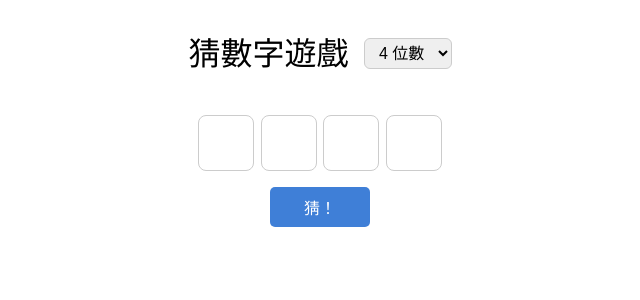
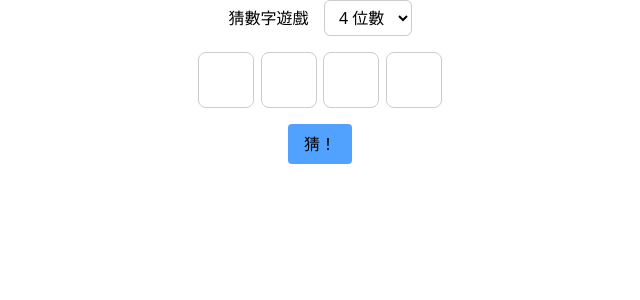
Before and after one commit to amberlin10706/bulls-and-cows, a React (Vite) app: page / in a window 1280 px wide. Shown: the top 300 px of the page, without its empty margins (320-960 px from the left). Built offline with nearby package versions, Linux system fonts and the light colour scheme.

Commit message:
tailwindcss

```diff
--- a/package.json
+++ b/package.json
@@ -10,9 +10,11 @@
     "preview": "vite preview"
   },
   "dependencies": {
+    "@tailwindcss/vite": "^4.1.11",
     "canvas-confetti": "^1.9.3",
     "react": "^19.1.0",
-    "react-dom": "^19.1.0"
+    "react-dom": "^19.1.0",
+    "tailwindcss": "^4.1.11"
   },
   "devDependencies": {
     "@eslint/js": "^9.30.1",
--- a/src/App.css
+++ b/src/App.css
@@ -1,21 +1,3 @@
-.container {
-  display: flex;
-  flex-direction: column;
-  align-items: center;
-}
-
-button {
-  margin: 1rem;
-  padding: 0.5rem 1rem;
-  font-size: 1rem;
-  cursor: pointer;
-  background-color: #3f7fd7;
-  color: white;
-  border: none;
-  border-radius: 5px;
-  width: 100px;
-}
-
 input {
   width: 3.5rem;
   height: 3.5rem;
--- a/src/App.jsx
+++ b/src/App.jsx
@@ -114,7 +114,7 @@ export default function App() {
   };
 
   return (
-    <div className="container">
+    <div className="flex flex-col items-center">
       <div
         style={{
           display: "flex",
@@ -161,13 +161,24 @@ export default function App() {
         ))}
       </div>
 
-      <button onClick={handleSubmit} disabled={finished}>
+      <button
+        className="my-4 bg-blue-400 rounded px-4 py-2 font-medium cursor-pointer"
+        onClick={handleSubmit}
+        disabled={finished}
+      >
         猜！
       </button>
 
       {finished && <p>🎉 恭喜你猜對了！答案是：{answer.join("")}</p>}
 
-      {finished && <button onClick={handleRestart}>重新開始</button>}
+      {finished && (
+        <button
+          className="my-4 bg-blue-400 rounded px-4 py-2 font-medium cursor-pointer"
+          onClick={handleRestart}
+        >
+          重新開始
+        </button>
+      )}
 
       <ul>
         {[...logs].reverse().map((log, i) => (
--- a/src/index.css
+++ b/src/index.css
@@ -1,3 +1,5 @@
+@import "tailwindcss";
+
 :root {
   font-family: system-ui, Avenir, Helvetica, Arial, sans-serif;
   line-height: 1.5;
--- /dev/null
+++ b/tailwind.config.js
@@ -0,0 +1,10 @@
+/** @type {import('tailwindcss').Config} */
+module.exports = {
+  content: [
+    "./src/**/*.{js,ts,jsx,tsx}", // 確保有包含你寫 component 的目錄
+  ],
+  theme: {
+    extend: {},
+  },
+  plugins: [],
+};
--- a/vite.config.js
+++ b/vite.config.js
@@ -1,7 +1,8 @@
 import { defineConfig } from "vite";
 import react from "@vitejs/plugin-react";
+import tailwindcss from "@tailwindcss/vite";
 
 // https://vite.dev/config/
 export default defineConfig({
-  plugins: [react()],
+  plugins: [react(), tailwindcss()],
 });
```
Also changed, not shown: 1 other file (tests, documents, lock files or other folders).
